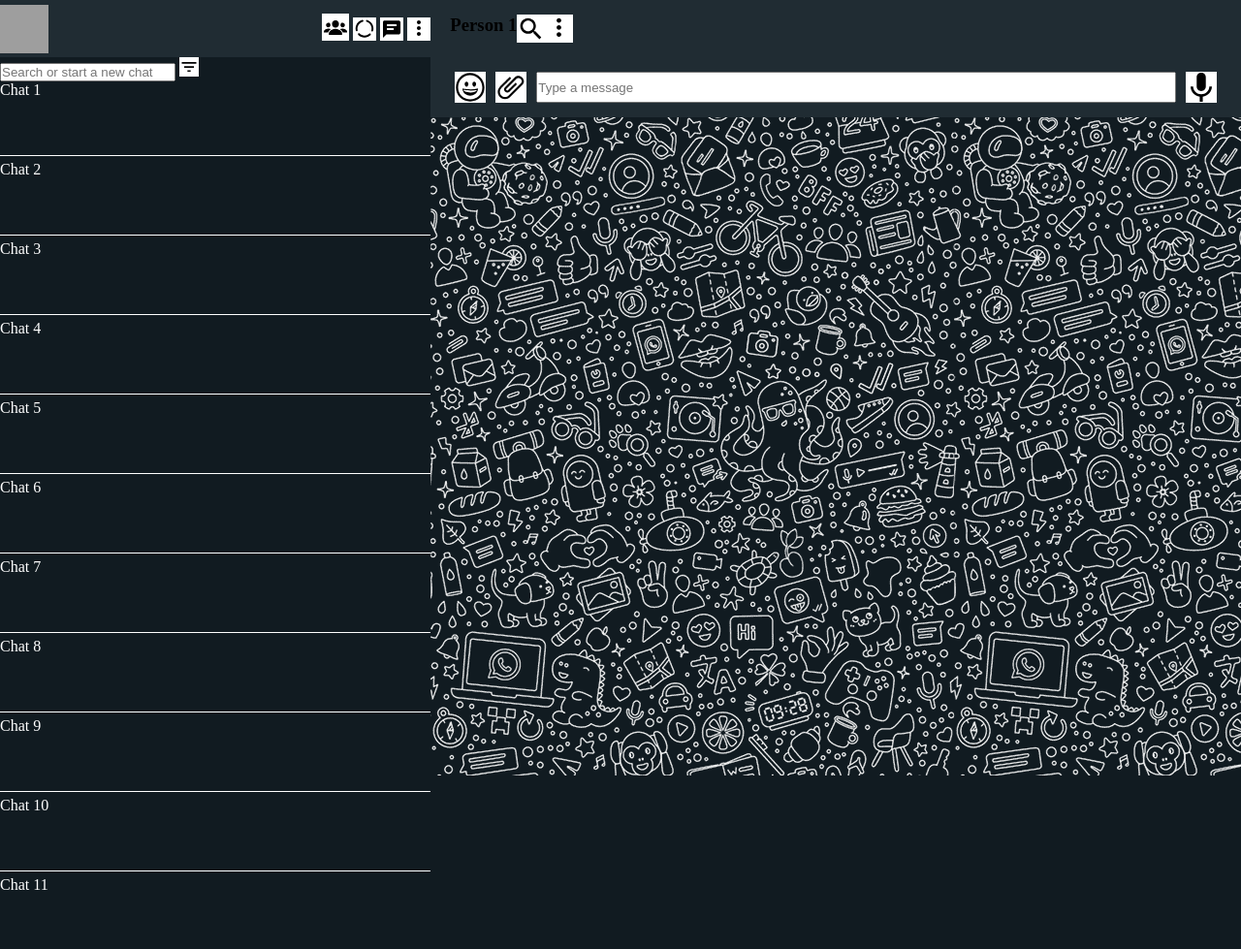
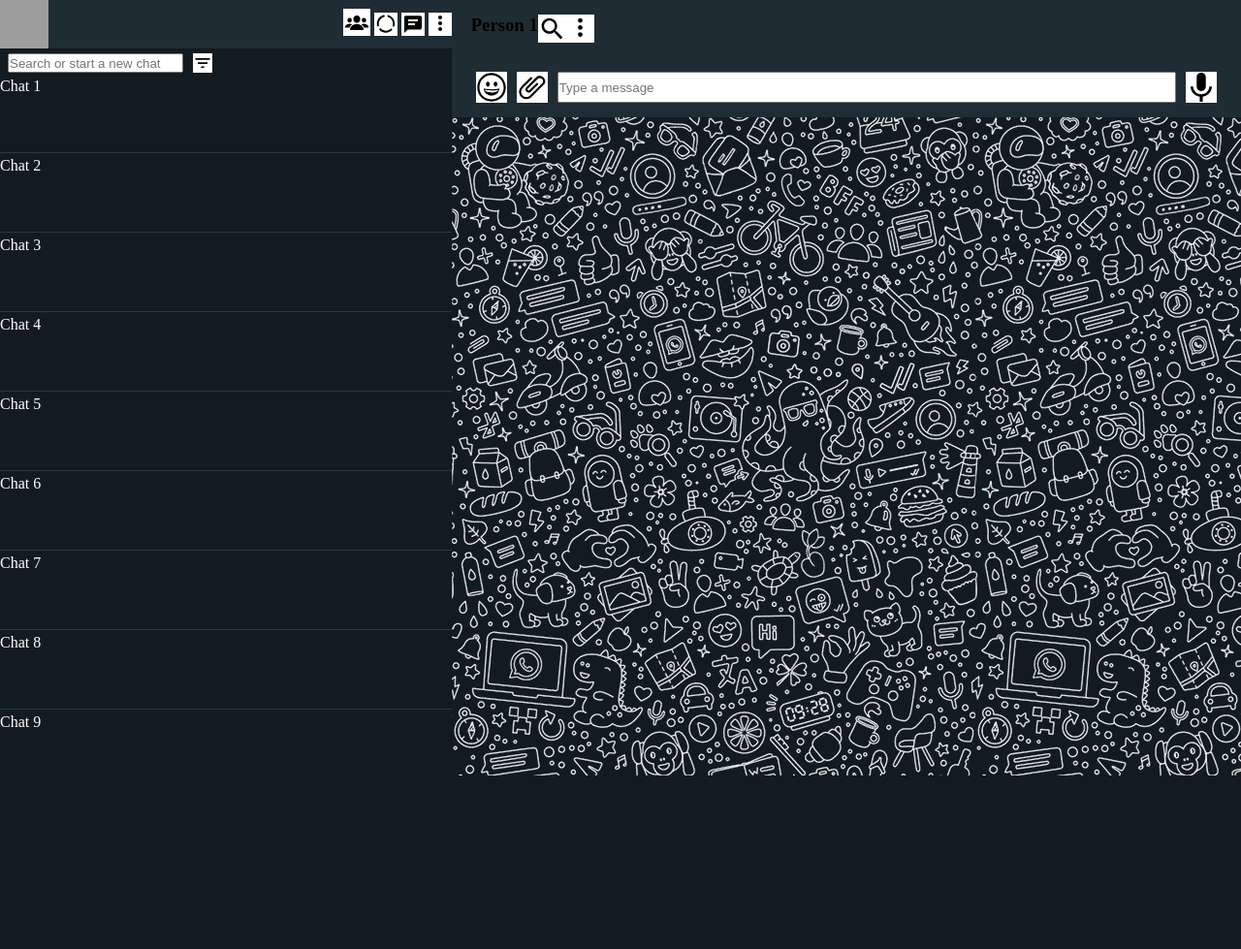
Before and after one commit to KKshitiz/whatsapp-ui-clone, a plain HTML site: page index.html in a window 1280 px wide. Shown: the top 979 px of the page at 97% size. After the commit the page ends 800 px from the top, so only its background shows below. Drawn offline with Linux system fonts and the light colour scheme; grey boxes are pictures that could not be loaded.

Commit message:
complete sidebar layout

```diff
--- a/index.html
+++ b/index.html
@@ -9,6 +9,9 @@
 
 	<link rel="stylesheet" href="styles/core.css">
 	<link rel="stylesheet" href="styles/style.css">
+	<link rel="stylesheet" href="styles/sidebar.css">
+	<link rel="stylesheet" href="styles/chat-window.css">
+
 </head>
 
 <body>
@@ -16,7 +19,7 @@
 
 		<!-- Sidebar -->
 		<aside id="sidebar">
-			<header>
+			<header id="sidebar-header">
 				<img src="https://picsum.photos/50" alt="">
 				<div class="toolbar">
 					<img src="icons/communities.svg" alt="">
@@ -25,35 +28,35 @@
 					<img src="icons/menu.svg" alt="">
 				</div>
 			</header>
-			<section>
-				<div id="chats">
-					<input type="search" name="" id="" placeholder="Search or start a new chat">
-					<img src="icons/filter.svg" alt="">
-				</div>
+			<div id="sidebar-search">
+				<input type="search" name="" id="" placeholder="Search or start a new chat">
+				<img src="icons/filter.svg" alt="">
+			</div>
+			<section id="sidebar-contents">
 				<div id="chats-list">
-					<div class="chat">Chat 1</div>
-					<div class="chat">Chat 2</div>
-					<div class="chat">Chat 3</div>
-					<div class="chat">Chat 4</div>
-					<div class="chat">Chat 5</div>
-					<div class="chat">Chat 6</div>
-					<div class="chat">Chat 7</div>
-					<div class="chat">Chat 8</div>
-					<div class="chat">Chat 9</div>
-					<div class="chat">Chat 10</div>
-					<div class="chat">Chat 11</div>
-					<div class="chat">Chat 12</div>
-					<div class="chat">Chat 13</div>
-					<div class="chat">Chat 14</div>
-					<div class="chat">Chat 15</div>
+					<div class="chat-tile">Chat 1</div>
+					<div class="chat-tile">Chat 2</div>
+					<div class="chat-tile">Chat 3</div>
+					<div class="chat-tile">Chat 4</div>
+					<div class="chat-tile">Chat 5</div>
+					<div class="chat-tile">Chat 6</div>
+					<div class="chat-tile">Chat 7</div>
+					<div class="chat-tile">Chat 8</div>
+					<div class="chat-tile">Chat 9</div>
+					<div class="chat-tile">Chat 10</div>
+					<div class="chat-tile">Chat 11</div>
+					<div class="chat-tile">Chat 12</div>
+					<div class="chat-tile">Chat 13</div>
+					<div class="chat-tile">Chat 14</div>
+					<div class="chat-tile">Chat 15</div>
 				</div>
 			</section>
 		</aside>
 		<!-- Sidebar ends -->
 
 		<!-- Chat window -->
-		<section id="main-content">
-			<header>
+		<section id="chat-window">
+			<header id="chat-window-header">
 				<img src="" alt="">
 				<h3>Person 1</h3>
 				<img src="icons/search.svg" alt="">
@@ -62,7 +65,7 @@
 			<div>
 
 			</div>
-			<footer>
+			<footer id="chat-window-footer">
 				<img src="icons/emoji.svg" alt="">
 				<img src="icons/attachment.svg" alt="">
 				<input type="search" name="message" id="chat-box" placeholder="Type a message">
--- /dev/null
+++ b/styles/chat-window.css
@@ -0,0 +1,24 @@
+#chat-window {
+  flex-grow: 2;
+  background: url(../images/chat-bg.png);
+}
+
+#chat-window-header {
+  display: flex;
+  height: var(--header-height);
+  padding: 15px 20px;
+  background-color: var(--primary);
+}
+
+#chat-window-footer {
+  display: flex;
+  column-gap: 10px;
+  height: 62px;
+  width: 100%;
+  padding: 15px 25px;
+  background-color: var(--primary);
+}
+
+#chat-box {
+  flex-grow: 1;
+}
--- a/styles/core.css
+++ b/styles/core.css
@@ -3,7 +3,7 @@
   --color-1: #06cf9c;
   --color-1: #53bdeb;
   --color-1: #00a884;
-  --color-1: #2a3942;
+  --light-grey: #2a3942;
   --primary: #202c33;
   --color-1: #1d282f;
   --color-1: #182229;
@@ -12,6 +12,7 @@
   --color-1: #0b141a;
   --color-1: #0b141a59;
   --color-1: #000000b3;
+  --border-color: var(--light-grey);
   --header-height: 59px;
   --footer-height: 62px;
 }
--- /dev/null
+++ b/styles/sidebar.css
@@ -0,0 +1,47 @@
+#sidebar {
+  flex-grow: 1;
+
+  display: flex;
+  flex-direction: column;
+}
+
+#sidebar-header {
+  display: flex;
+  justify-content: space-between;
+  align-items: center;
+  height: var(--header-height);
+  background-color: var(--primary);
+}
+
+#sidebar-search {
+  display: flex;
+  column-gap: 10px;
+  height: 40px;
+  padding: 5px 8px;
+}
+
+#sidebar-contents {
+  flex-grow: 1;
+  overflow: auto;
+
+  display: flex;
+  flex-direction: column;
+}
+
+.chat-tile {
+  display: flex;
+  color: white;
+  height: 72px;
+  position: relative;
+  margin-bottom: 10px;
+}
+
+.chat-tile::after {
+  content: "";
+  position: absolute;
+  left: 0;
+  bottom: -5px;
+  width: 100%;
+  height: 0.1px;
+  background-color: var(--border-color);
+}
--- a/styles/style.css
+++ b/styles/style.css
@@ -11,74 +11,3 @@ main {
   align-items: stretch;
   height: 100%;
 }
-
-#sidebar {
-  flex-grow: 1;
-  /* height: 100%; */
-  /* overflow: auto; */
-}
-
-#main-content {
-  flex-grow: 2;
-  background: url(../images/chat-bg.png);
-}
-
-#sidebar > header {
-  display: flex;
-  justify-content: space-between;
-  align-items: center;
-  height: var(--header-height);
-  background-color: var(--primary);
-}
-
-#sidebar > section {
-  /* height: 100%; */
-  overflow: auto;
-}
-
-#main-content > header {
-  display: flex;
-  height: var(--header-height);
-  padding: 15px 20px;
-  background-color: var(--primary);
-}
-
-#main-content > footer {
-  display: flex;
-  column-gap: 10px;
-  height: 62px;
-  width: 100%;
-  padding: 15px 25px;
-  background-color: var(--primary);
-}
-
-#chat-box {
-  flex-grow: 1;
-}
-
-.chat {
-  display: flex;
-  color: white;
-  height: 72px;
-  position: relative;
-  margin-bottom: 10px;
-}
-
-.chat::after {
-  content: "";
-  position: absolute;
-  left: 0;
-  bottom: -5px;
-  width: 100%;
-  height: 1px;
-  background-color: white;
-}
-
-aside > section {
-  display: flex;
-  flex-direction: column;
-}
-
-#chats-list {
-  /* flex-grow: 1; */
-}
```
